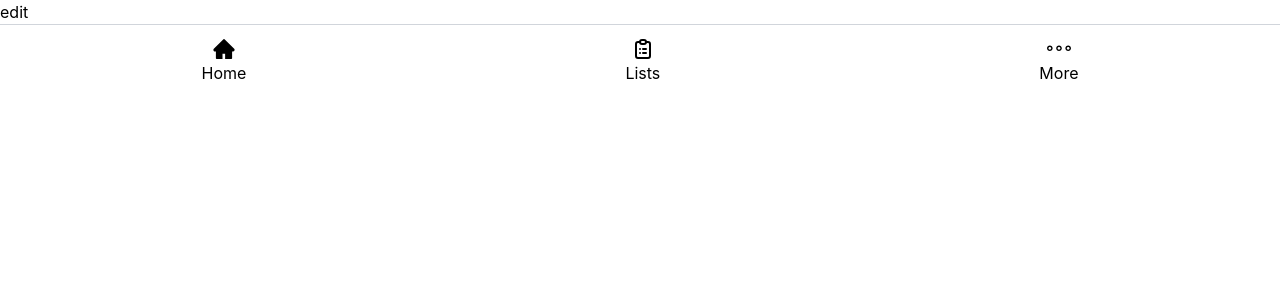
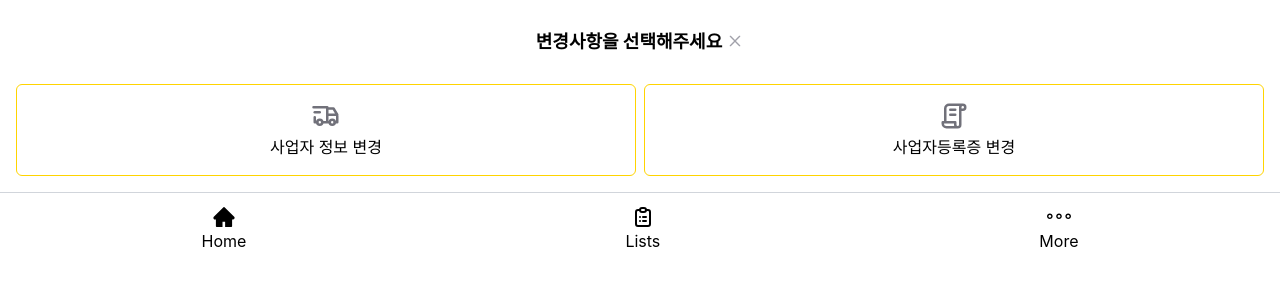
Before and after one commit to haejwo/haejwo-react-frontend, a React (Create React App) app: page /userupdate in a window 1280 px wide. Shown: the top 300 px of the page. Built offline with nearby package versions, Linux system fonts and the light colour scheme.

Commit message:
feat: Edit CU user info component

```diff
--- /dev/null
+++ b/src/api/EditCUInfo.jsx
@@ -0,0 +1,45 @@
+import React, { useState } from 'react';
+import axios from 'axios';
+import { useCookies } from 'react-cookie';
+import { useDispatch } from 'react-redux';
+import { useNavigate } from 'react-router-dom';
+import { saveUsername } from '../app/actions';
+import CUInfoForm from '../components/CUInfoForm/CUInfoForm';
+
+export default function EditCUInfo() {
+    const [cookies, setCookie] = useCookies(['token']);
+    const backURL = process.env.REACT_APP_BACK_BASE_URL;
+    const dispatch = useDispatch();
+    const navigate = useNavigate()
+
+    const [username, setUsername] = useState('');
+    const handleName = (name) => setUsername(name);
+
+    const CURes = async (username) => {
+        const token = cookies.token;
+        try {
+            const res = await axios.put(`${backURL}accounts/profile/detail/`,
+            {"username": username},
+            {
+              headers: {
+                'Authorization': `Bearer ${token}`
+              }
+            });
+            dispatch(saveUsername(username));
+            navigate('/profile');
+        } catch (error) {
+        console.log('실패');
+        }
+    };
+    return (
+        <div className='w-full flex justify-center flex-col'>
+            <CUInfoForm name={handleName}/>
+            <button onClick={() => CURes(username)}
+                className={username === '' ?
+                    'my-4 w-full p-4 py-2 font-semibold border border-zinc-200 text-zinc-500' :
+                    'my-4 w-full p-4 py-2 font-semibold text-brand border border-yellow-200 bg-yellow-100'}
+                    disabled={username === ''}>회원정보 수정
+            </button>
+        </div>
+    );
+}
--- a/src/pages/Accounts/EditUserInfo.jsx
+++ b/src/pages/Accounts/EditUserInfo.jsx
@@ -1,9 +1,41 @@
 import React from 'react';
+import { useSelector } from 'react-redux';
+import { Link } from 'react-router-dom';
+import { TbLicense, TbTruckDelivery } from 'react-icons/tb';
+import { RxCross2 } from 'react-icons/rx';
+import EditCUInfo from '../../api/EditCUInfo';
 
 export default function EditUserInfo() {
+    const userInfo = useSelector(state => state.user);
+
     return (
-        <div>
-            edit
+        <div className="flex flex-col justify-center p-4">
+            {userInfo.role === 'CU' ?
+                <div className='flex flex-col items-center justify-center'>
+                    <div className='flex'>
+                        <p className='font-bold text-lg my-3'>고객 정보 변경</p>
+                        <Link to='/profile'><RxCross2 className='text-zinc-400 mt-4 ml-1 text-lg' /></Link>
+                    </div>
+                    <div className='w-screen'>
+                        <div className='border border-brand m-4 p-3 rounded-md text-center'>현재 유저명 : <span className='font-semibold text-lg'> {userInfo.username}</span></div>
+                        <EditCUInfo/>
+                    </div>
+                </div> :
+                <div className='flex flex-col items-center justify-center'>
+                    <div className='flex'>
+                        <p className='font-bold text-lg my-3'>변경사항을 선택해주세요</p>
+                        <Link to='/profile'><RxCross2 className='text-zinc-400 mt-4 ml-1 text-lg' /></Link>
+                    </div>
+                    <div className='flex w-full justify-around mt-4'>
+                        <Link className='w-1/2 mr-2 flex flex-col items-center justify-center border border-brand p-4 rounded-md'>
+                            <TbTruckDelivery className='text-3xl mb-1 text-zinc-500'/>사업자 정보 변경
+                        </Link>
+                        <Link className='w-1/2 flex flex-col items-center justify-center border border-brand p-4 rounded-md'>
+                            <TbLicense className='text-3xl mb-1 text-zinc-500'/>사업자등록증 변경
+                        </Link>
+                    </div>
+                </div>
+            }
         </div>
     );
 }
--- a/src/pages/Accounts/User.jsx
+++ b/src/pages/Accounts/User.jsx
@@ -4,7 +4,7 @@ import COUserInfo from '../../api/COUserInfo';
 import CUUserInfo from '../../api/CUUserInfo';
 
 export default function User() {
-    const [role, setRole] = useState(null);
+    const [role, setRole] = useState('CU');
     const [check, setCheck] = useState(null);
     const handleRole = (role) => setRole(role);
     const handleRoleCheck = (check) => setCheck(check);
```
